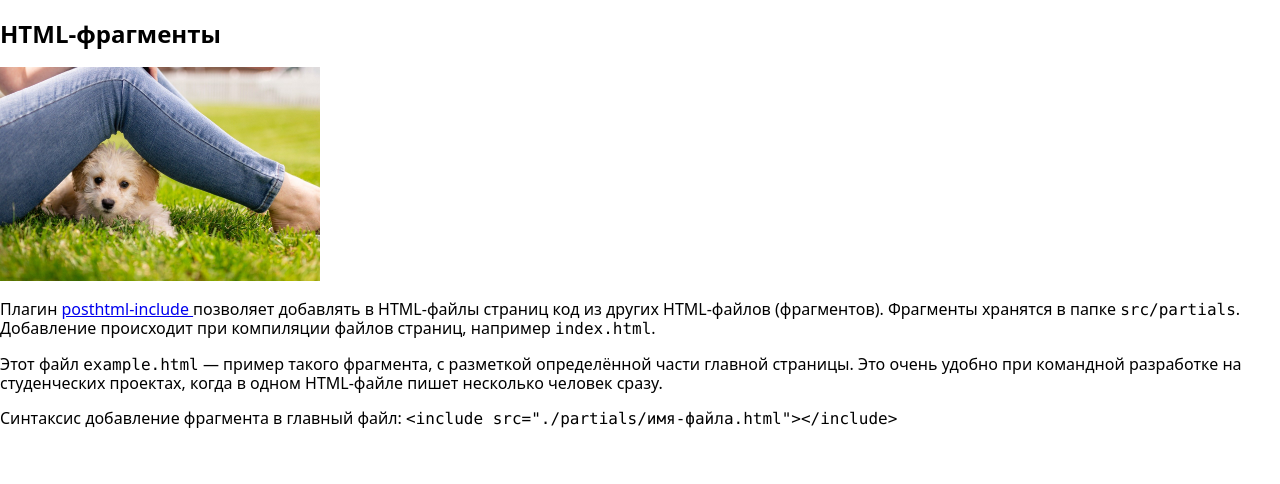
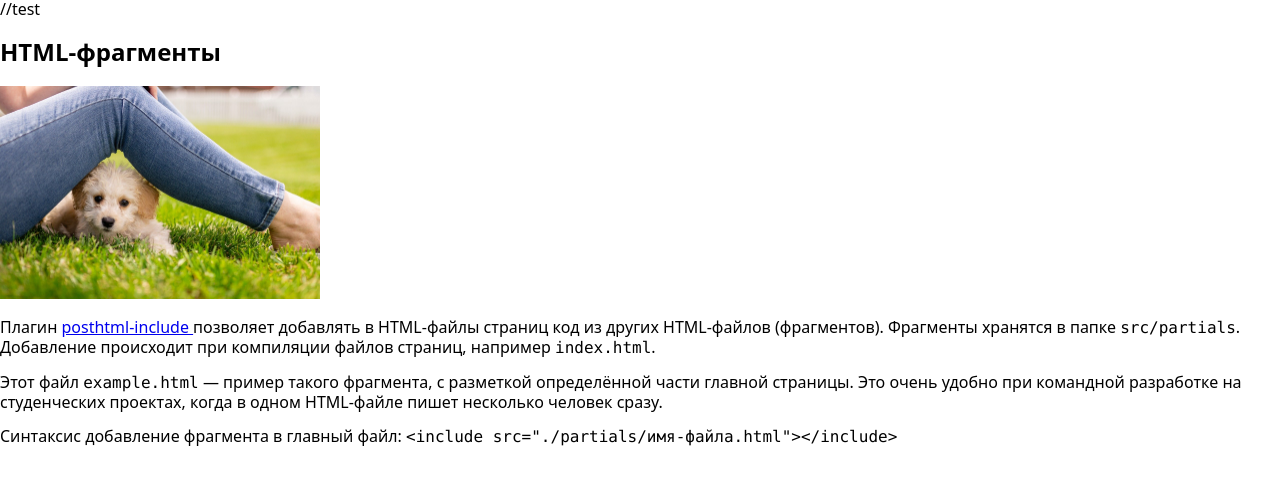
Before and after one commit to Tsimura/js-class_parcel, a plain HTML site: page index.html in a window 1280 px wide. Drawn offline with nearby package versions, Linux system fonts and the light colour scheme.

Commit message:
Deploying to gh-pages from @ Tsimura/js-class_parcel@915a8c1cc97844e4ef7fafaa99813509dc361616 🚀

```diff
--- a/index.html
+++ b/index.html
@@ -1 +1 @@
-<!DOCTYPE html><html lang="ru"><head><meta charset="UTF-8"><meta name="viewport" content="width=device-width, initial-scale=1.0"><title>Заголовок страницы</title><link rel="stylesheet" href="https://cdnjs.cloudflare.com/ajax/libs/modern-normalize/1.0.0/modern-normalize.min.css" integrity="sha512-ISS7cAi1PEhQ8jnbJpJZMd29NlhNj4AWYyLOSp2CE/CsHxTCu+r+t0D2yoJudVrd0/8fTVPUVDzY5Tvli75u/g==" crossorigin=""><link rel="stylesheet" href="/js-class_parcel/src.cad41da2.css"></head><body>  <article class="example"> <h1>HTML-фрагменты</h1> <img src="/js-class_parcel/demo.090c7c6d.jpg" alt="" width="320"> <p> Плагин <a href="https://github.com/posthtml/posthtml-include" target="_blank" rel="noopener noreferrer"> posthtml-include </a> позволяет добавлять в HTML-файлы страниц код из других HTML-файлов (фрагментов). Фрагменты хранятся в папке <code>src/partials</code>. Добавление происходит при компиляции файлов страниц, например <code>index.html</code>. </p> <p> Этот файл <code>example.html</code> &mdash; пример такого фрагмента, с разметкой определённой части главной страницы. Это очень удобно при командной разработке на студенческих проектах, когда в одном HTML-файле пишет несколько человек сразу. </p> <p> Синтаксис добавление фрагмента в главный файл: <code> &lt;include src="./partials/имя-файла.html"&gt;&lt;/include&gt; </code> </p> <div class="background"></div> </article>  <script src="/js-class_parcel/src.5cf0d5cc.js"></script> </body></html>
+<!DOCTYPE html><html lang="ru"><head><meta charset="UTF-8"><meta name="viewport" content="width=device-width, initial-scale=1.0"><title>Заголовок страницы</title><link rel="stylesheet" href="https://cdnjs.cloudflare.com/ajax/libs/modern-normalize/1.0.0/modern-normalize.min.css" integrity="sha512-ISS7cAi1PEhQ8jnbJpJZMd29NlhNj4AWYyLOSp2CE/CsHxTCu+r+t0D2yoJudVrd0/8fTVPUVDzY5Tvli75u/g==" crossorigin=""><link rel="stylesheet" href="/js-class_parcel/src.cad41da2.css"></head><body> //test  <article class="example"> <h1>HTML-фрагменты</h1> <img src="/js-class_parcel/demo.090c7c6d.jpg" alt="" width="320"> <p> Плагин <a href="https://github.com/posthtml/posthtml-include" target="_blank" rel="noopener noreferrer"> posthtml-include </a> позволяет добавлять в HTML-файлы страниц код из других HTML-файлов (фрагментов). Фрагменты хранятся в папке <code>src/partials</code>. Добавление происходит при компиляции файлов страниц, например <code>index.html</code>. </p> <p> Этот файл <code>example.html</code> &mdash; пример такого фрагмента, с разметкой определённой части главной страницы. Это очень удобно при командной разработке на студенческих проектах, когда в одном HTML-файле пишет несколько человек сразу. </p> <p> Синтаксис добавление фрагмента в главный файл: <code> &lt;include src="./partials/имя-файла.html"&gt;&lt;/include&gt; </code> </p> <div class="background"></div> </article>  <script src="/js-class_parcel/src.5cf0d5cc.js"></script> </body></html>
```
